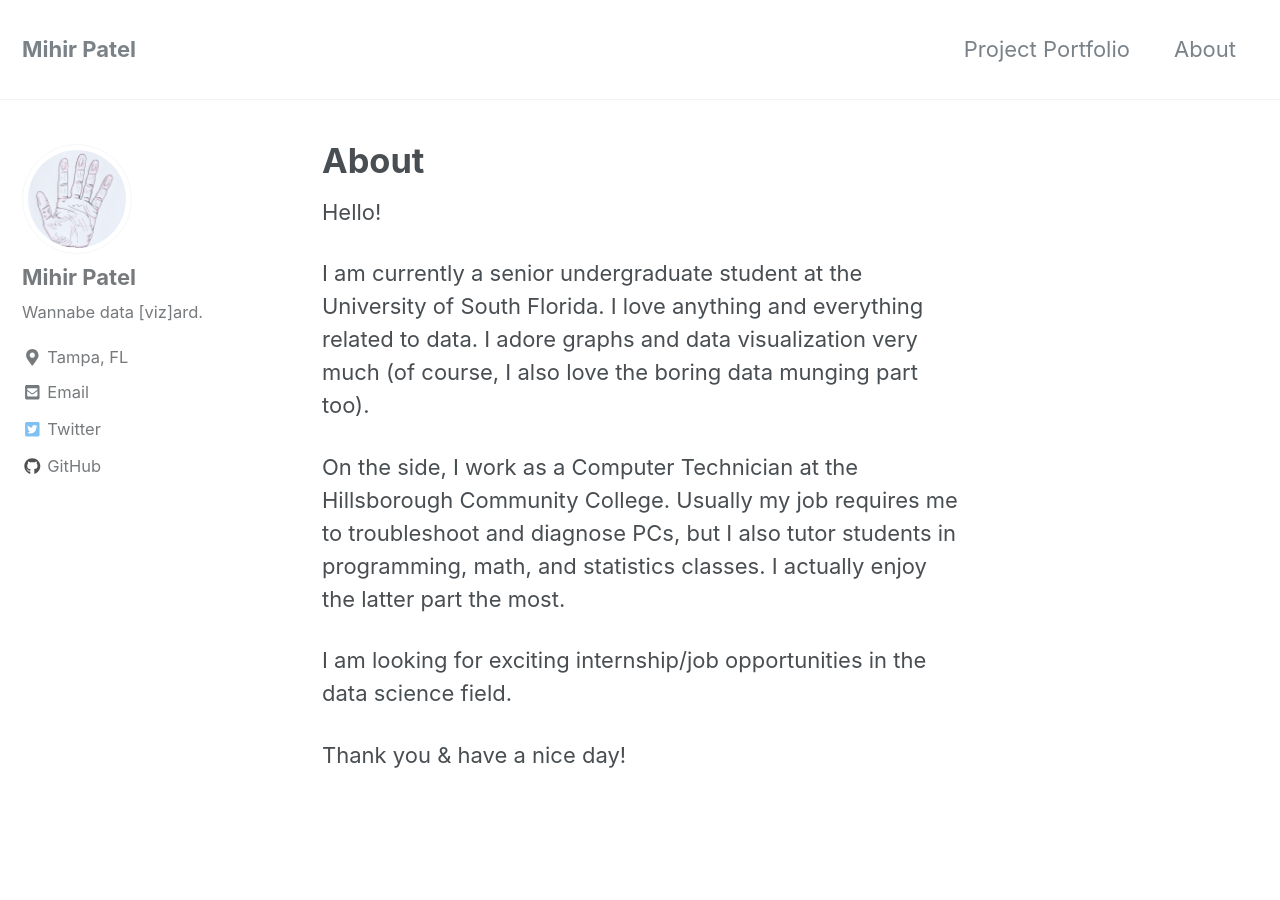
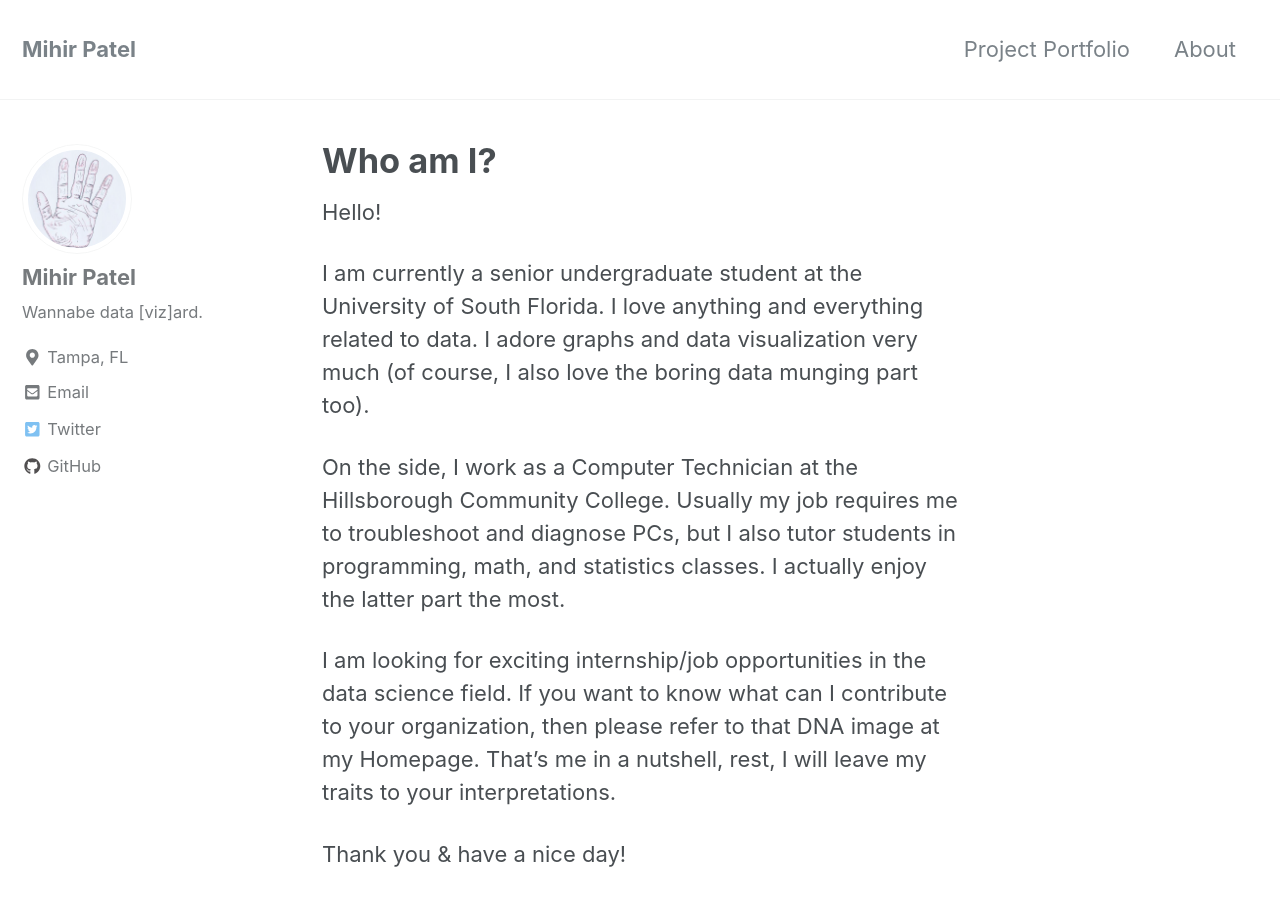
Before and after one commit to mihirp161/mihirp161.github.io, a Jekyll site: the page built from _pages/about.md, in a window 1280 px wide and 900 px high. Built offline with Jekyll 4.4.1, drawn with Linux system fonts in a browser that asks for light colours; nearby versions of some CDN libraries.

Commit message:
Update about.md

```diff
--- a/_pages/about.md
+++ b/_pages/about.md
@@ -1,5 +1,5 @@
 ---
-title: "About"
+title: "Who am I?"
 permalink: /about/
 header:
 ---
@@ -10,6 +10,6 @@ I am currently a senior undergraduate student at the University of South Florida
 
 On the side, I work as a Computer Technician at the Hillsborough Community College. Usually my job requires me to troubleshoot and diagnose PCs, but I also tutor students in programming, math, and statistics classes. I actually enjoy the latter part the most.
 
-I am looking for exciting internship/job opportunities in the data science field.
+I am looking for exciting internship/job opportunities in the data science field. If you want to know what can I contribute to your organization, then please refer to that DNA image at my Homepage. That's me in a nutshell, rest, I will leave my traits to your interpretations.
 
 Thank you & have a nice day!
```
